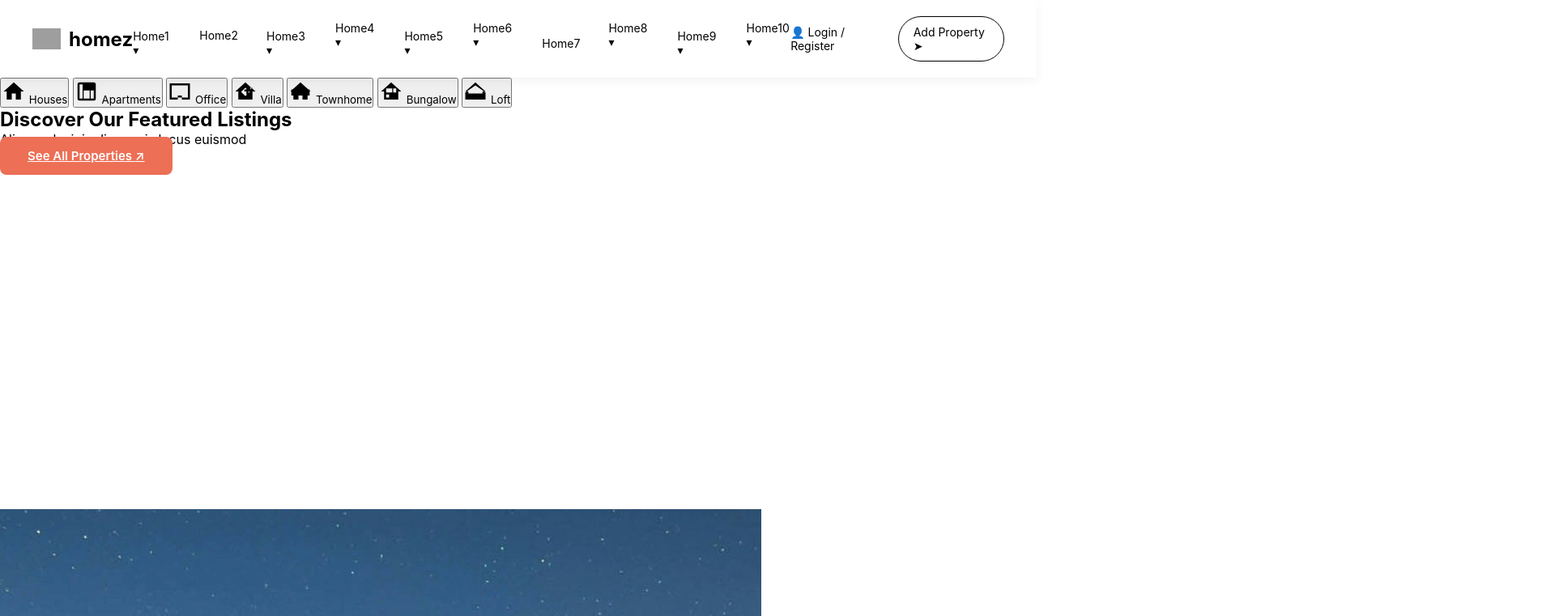
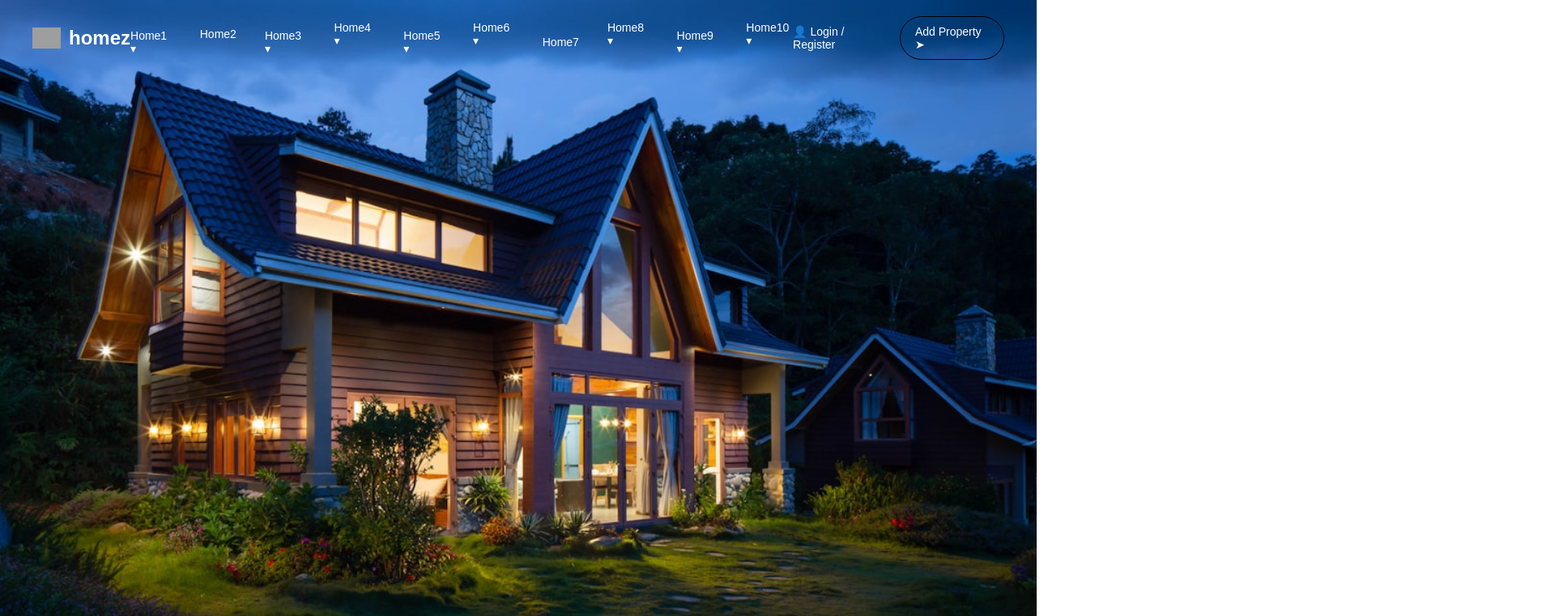
Before and after one commit to Prajwesh07/Figma-1, a plain HTML site: page figma-9/index-9.html in a window 1280 px wide. Shown: the top 761 px of the page at 81% size, 1920 px wide, since content can reach past the window. Drawn offline with Linux system fonts and the light colour scheme; files that its build step writes are made by us from their sources; grey boxes are pictures that could not be loaded.

Commit message:
Index3  push

```diff
--- a/components/navbar.html
+++ b/components/navbar.html
@@ -12,7 +12,7 @@
     <label for="menu-toggle" class="menu-icon">☰</label>
 
     <div class="nav-links">
-        <a href="/Figma/index.html">Home1 ▾</a>
+        <a href="/index.html">Home1 ▾</a>
         <a>Home2</a>
         <a href="/figma3/figma3.html" >Home3 ▾</a>
         <a>Home4 ▾</a>
--- a/figma-9/index-9.html
+++ b/figma-9/index-9.html
@@ -4,7 +4,7 @@
     <meta charset="UTF-8">
     <meta name="viewport" content="width=device-width, initial-scale=1.0">
     <title>Document</title>
-    <link rel="stylesheet" href="/Figma/figma-9/assets/css/style.css">
+    <link rel="stylesheet" href="/figma-9/assets/css/style.css">
 </head>
 <body class="transparent-navbar-page">
         <div id="navbar">
```
